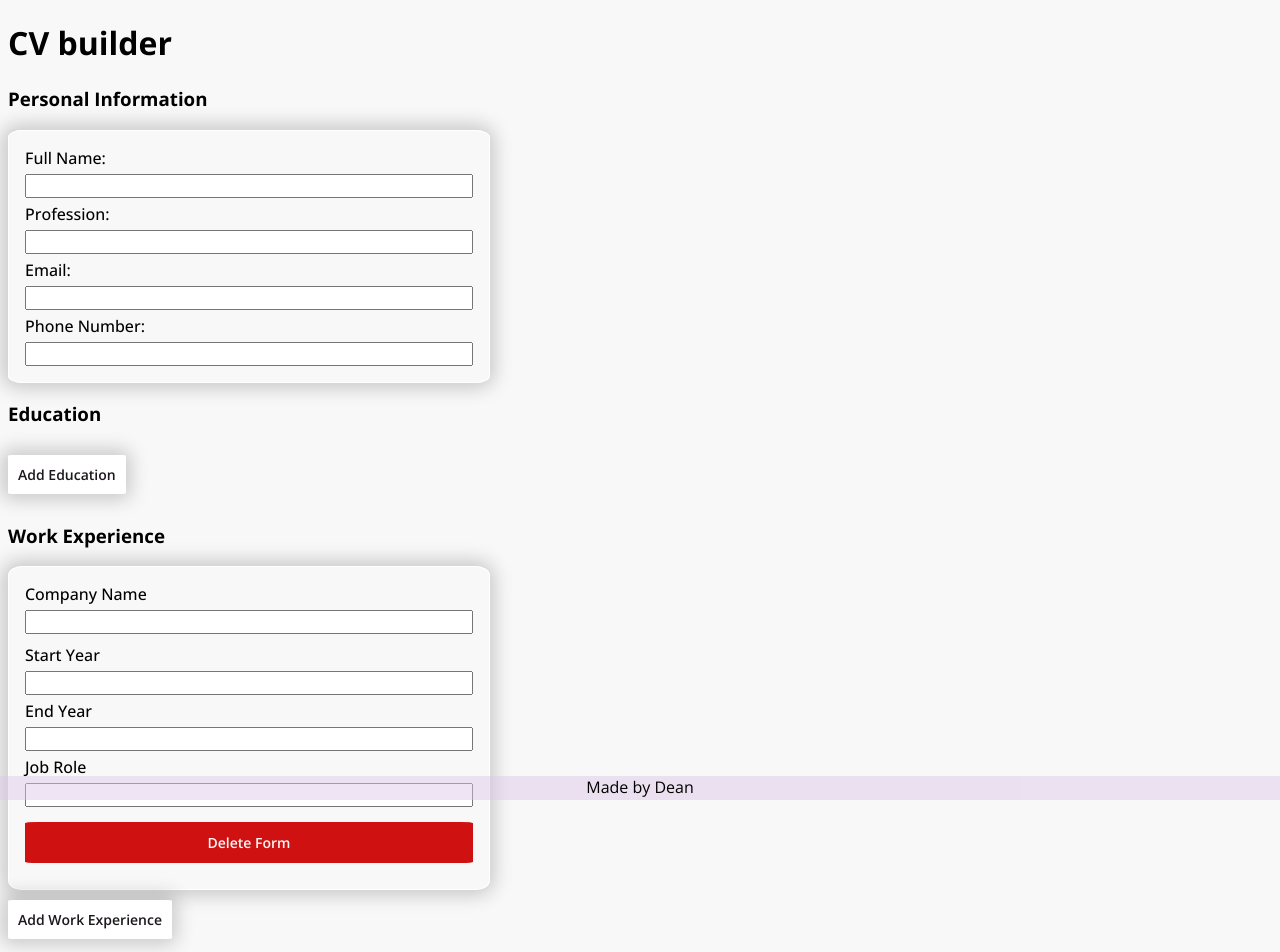
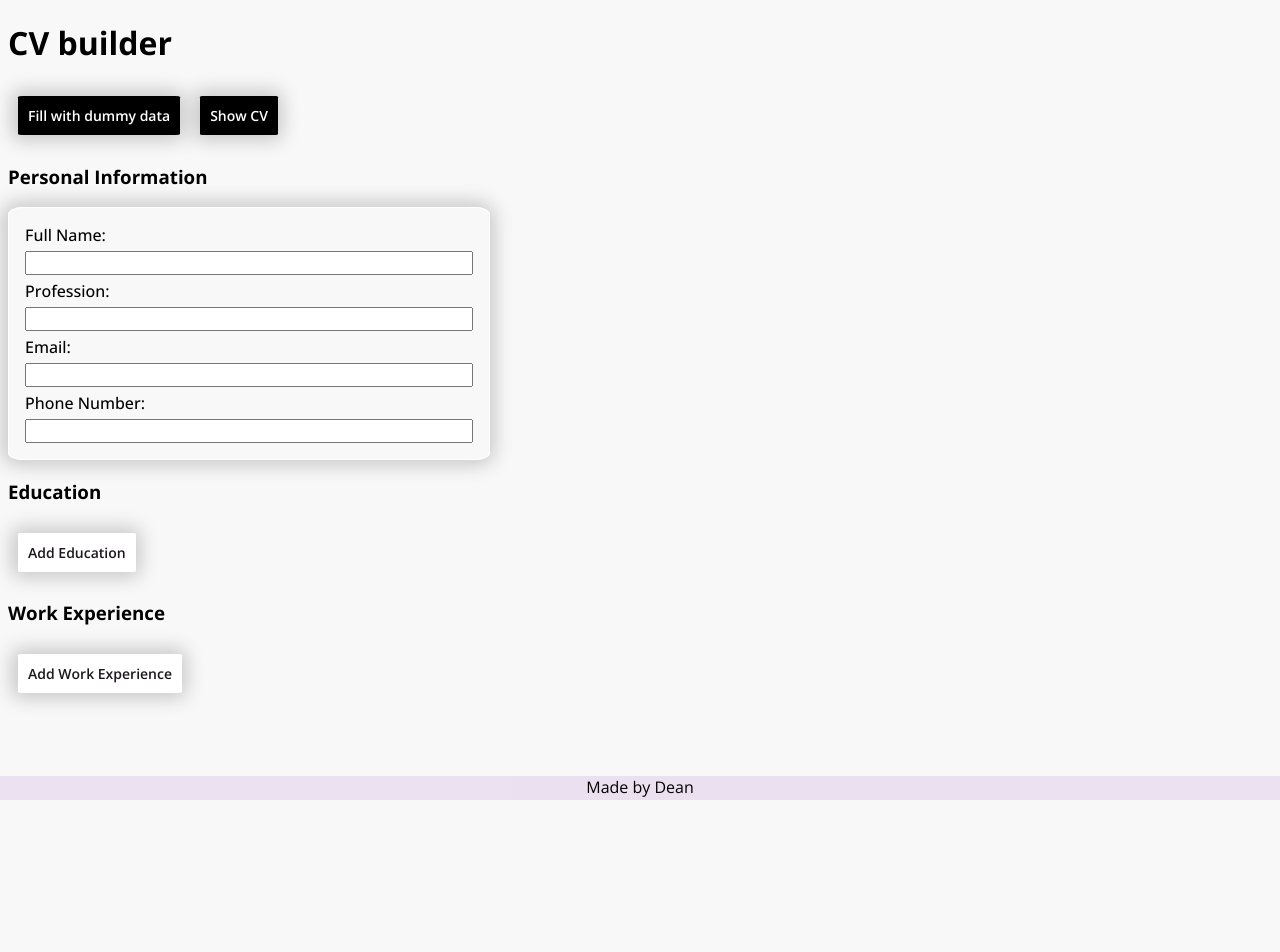
Before and after one commit to betrion/cv-project, a React (Create React App) app: page / in a window 1280 px wide. Shown: the top 952 px of the page. After the commit the page ends 829 px from the top, so only its background shows below. Built offline with nearby package versions, Linux system fonts and the light colour scheme.

Commit message:
all inputs working

```diff
--- a/src/App.js
+++ b/src/App.js
@@ -2,6 +2,8 @@ import "./styles/style.css";
 import React from "react";
 import Personal from "./components/Personal";
 import Education from "./components/Education";
+import WorkEx from "./components/WorkEx";
+import dummyData from "./components/dummyData";
 
 export default class App extends React.Component {
   constructor() {
@@ -14,21 +16,14 @@ export default class App extends React.Component {
         phone: "",
       },
       educations: [],
-      workExperiences: [
-        {
-          id: Math.round(Math.random() * 10000),
-          companyName: "",
-          startYear: "",
-          endYear: "",
-          jobRole: "",
-        },
-      ],
+      workExperiences: [],
     };
     this.handleChange = this.handleChange.bind(this);
-    this.addEducation = this.addEducation.bind(this);
-    this.handleEduChange = this.handleEduChange.bind(this);
-    this.addEduform = this.addEduform.bind(this);
+    this.addQualification = this.addQualification.bind(this);
+    this.handleQualificationChange = this.handleQualificationChange.bind(this);
+    this.renderForms = this.renderForms.bind(this);
     this.deleteForm = this.deleteForm.bind(this);
+    this.fillWithDummyData = this.fillWithDummyData.bind(this);
   }
   handleChange = (e) => {
     const value = e.target.value;
@@ -39,8 +34,12 @@ export default class App extends React.Component {
       },
     }));
   };
-  handleEduChange = (e) => {
+  fillWithDummyData = () => {
+    return this.setState(dummyData);
+  };
+  handleQualificationChange = (e) => {
     // ružno odrađeno, izvuci objekt iz statea, uredi ga i zabij nazad..
+    if (e.target.parentElement.className === "eduForm") {
       const eduProp = [...this.state.educations];
       const eduPropIndex = eduProp.findIndex(
         (eduValue) =>
@@ -48,9 +47,21 @@ export default class App extends React.Component {
       );
       eduProp[eduPropIndex][e.target.name] = e.target.value;
       this.setState({ educations: eduProp });
+    }
+    if (e.target.parentElement.className === "workForm") {
+      const workProp = [...this.state.workExperiences];
+      const workPropIndex = workProp.findIndex(
+        (workValue) =>
+          parseInt(workValue.id) === parseInt(e.target.parentElement.id)
+      );
+      workProp[workPropIndex][e.target.name] = e.target.value;
+      this.setState({ workExperiences: workProp });
+    }
   };
-  addEducation = () => {
-    this.setState((prevstate) => ({
+
+  addQualification = (targetBtn) => {
+    if (targetBtn.target.className === "eduBtn") {
+      return this.setState((prevstate) => ({
         educations: [
           ...prevstate.educations,
           {
@@ -61,35 +72,82 @@ export default class App extends React.Component {
           },
         ],
       }));
+    }
+    if (targetBtn.target.className === "workBtn") {
+      return this.setState((prevstate) => ({
+        workExperiences: [
+          ...prevstate.workExperiences,
+          {
+            id: Math.round(Math.random() * 10000),
+            companyName: "",
+            startYear: "",
+            endYear: "",
+            jobRole: "",
+          },
+        ],
+      }));
+    }
   };
-  addEduform = () => {
-    return this.state.educations.map((education) => {
+
+  //Reusable komponenta? xD
+  renderForms = (targetForm) => {
+    if (targetForm === "educations") {
+      return this.state[targetForm].map((qualification) => {
         return (
           <Education
-          eduProps={education}
-          key={education.id}
-          handleEduChange={this.handleEduChange}
+            eduProps={qualification}
+            key={qualification.id}
+            handleQualificationChange={this.handleQualificationChange}
             deleteForm={this.deleteForm}
-          formId={education.id}
+            formId={qualification.id}
           />
         );
       });
+    }
+    if (targetForm === "workExperiences") {
+      return this.state[targetForm].map((qualification) => {
+        return (
+          <WorkEx
+            workProps={qualification}
+            key={qualification.id}
+            handleQualificationChange={this.handleQualificationChange}
+            deleteForm={this.deleteForm}
+            formId={qualification.id}
+          />
+        );
+      });
+    }
   };
   deleteForm = (e) => {
-    // console.log(e.target.id);
     e.preventDefault();
-    const filteredEducations = this.state.educations.filter((education) => {
-      return parseInt(education.id) !== parseInt(e.target.id);
+    const filteredQualifications = this.state[
+      e.target.parentElement.className === "eduForm"
+        ? "educations"
+        : "workExperiences"
+    ].filter((qualification) => {
+      return parseInt(qualification.id) !== parseInt(e.target.id);
     });
-    this.setState({
-      educations: [...filteredEducations],
+    if (e.target.parentElement.className === "eduForm") {
+      return this.setState({
+        educations: [...filteredQualifications],
       });
+    }
+    if (e.target.parentElement.className === "workForm") {
+      return this.setState({
+        workExperiences: [...filteredQualifications],
+      });
+    }
   };
   render() {
     return (
       <div className="pageContainer">
         <div className="contentWrapper">
           <h1>CV builder</h1>
+          <button className="dummyBtn" onClick={this.fillWithDummyData}>
+            Fill with dummy data
+          </button>
+          <section className="cvPreview hidden"></section>
+          <button className="previewToggle">Show CV</button>
           <section className="personalInfo">
             <Personal
               personalInfo={this.state.personalInfo}
@@ -98,39 +156,21 @@ export default class App extends React.Component {
           </section>
 
           <h3>Education</h3>
-          <section className="educationInfo">{this.addEduform()}</section>
-          <button className="eduBtn" onClick={this.addEducation}>
+          <button className="eduBtn" onClick={this.addQualification}>
             Add Education
           </button>
+          <section className="educationInfo">
+            {this.renderForms("educations")}
+          </section>
 
           <h3>Work Experience</h3>
+          <button className="workBtn" onClick={this.addQualification}>
+            Add Work Experience
+          </button>
           <section className="workInfo">
-            <form className="workForm">
-              <label htmlFor="companyName">Company Name</label>
-              <input
-                className="companyName"
-                id="companyName"
-                name="companyName"
-              ></input>
-              <label
-                htmlFor="courseStudied"
-                id="courseStudied"
-                name="courseStudied"
-              ></label>
-              <label htmlFor="startYear">Start Year</label>
-              <input
-                className="startYear"
-                id="startYear"
-                name="startYear"
-              ></input>
-              <label htmlFor="endYear">End Year</label>
-              <input className="endYear" id="endYear" name="endYear"></input>
-              <label htmlFor="jobRole">Job Role</label>
-              <input type="text" className="jobRole" id="jobRole" />
-              <button className="deleteBtn">Delete Form</button>
-            </form>
-            <button className="eduBtn">Add Work Experience</button>
+            {this.renderForms("workExperiences")}
           </section>
+
           <footer>Made by Dean</footer>
         </div>
       </div>
--- a/src/components/Education.js
+++ b/src/components/Education.js
@@ -13,7 +13,7 @@ export default class Education extends Component {
             id="schoolName"
             name="schoolName"
             value={this.props.eduProps.schoolName}
-            onChange={this.props.handleEduChange}
+            onChange={this.props.handleQualificationChange}
           ></input>
           <label
             htmlFor="courseStudied"
@@ -26,7 +26,7 @@ export default class Education extends Component {
             id="startYear"
             name="startYear"
             value={this.props.eduProps.startYear}
-            onChange={this.props.handleEduChange}
+            onChange={this.props.handleQualificationChange}
           ></input>
           <label htmlFor="endYear">End Year</label>
           <input
@@ -34,7 +34,7 @@ export default class Education extends Component {
             id="endYear"
             name="endYear"
             value={this.props.eduProps.endYear}
-            onChange={this.props.handleEduChange}
+            onChange={this.props.handleQualificationChange}
           ></input>
           <button
             className="deleteBtn"
--- /dev/null
+++ b/src/components/dummyData.js
@@ -0,0 +1,46 @@
+const dummyData = {
+  personalInfo: {
+    fullName: "John Smith",
+    profession: "Software Developer",
+    email: "john.doe@gmail.com",
+    phone: "555-333-1822",
+  },
+  educations: [
+    {
+      id: Math.round(Math.random() * 10000),
+      schoolName: "Berkley High",
+      startYear: "2005",
+      endYear: "2010",
+    },
+    {
+      id: Math.round(Math.random() * 10000),
+      schoolName: "John University",
+      startYear: "2011",
+      endYear: "2016",
+    },
+  ],
+  workExperiences: [
+    {
+      id: Math.round(Math.random() * 10000),
+      companyName: "Mc'Donalds",
+      startYear: "2010",
+      endYear: "2012",
+      jobRole: "Crew Worker",
+    },
+    {
+      id: Math.round(Math.random() * 10000),
+      companyName: "Google",
+      startYear: "2013",
+      endYear: "2016",
+      jobRole: "Google Intern",
+    },
+    {
+      id: Math.round(Math.random() * 10000),
+      companyName: "Microsoft",
+      startYear: "2017",
+      endYear: "2022",
+      jobRole: "MULTI BILIONAIRE",
+    },
+  ],
+};
+export default dummyData;
--- a/src/styles/style.css
+++ b/src/styles/style.css
@@ -33,18 +33,23 @@ label {
 .deleteBtn,
 .eduBtn,
 .workBtn,
-.previewBtn {
+.previewBtn,
+.previewToggle,
+.dummyBtn {
   background-color: #ffffff;
   border: #ffffff;
   color: #1c181d;
   font-size: 14px;
   font-weight: 600;
   padding: 10px;
-  margin: 10px 0;
+  margin: 10px 10px;
   -webkit-box-shadow: -1px 0px 19px 5px rgba(0, 0, 0, 0.31);
   -moz-box-shadow: -1px 0px 19px 5px rgba(0, 0, 0, 0.31);
   box-shadow: -1px 0px 19px 5px rgba(0, 0, 0, 0.199);
   border-radius: 3%;
+}
+button:hover {
+  filter: brightness(80%);
 }
 
 .deleteBtn {
@@ -57,7 +62,8 @@ label {
 button {
   cursor: pointer;
 }
-.educationInfo {
+.educationInfo,
+.workInfo {
   display: flex;
   gap: 1rem;
   flex-wrap: wrap;
@@ -73,3 +79,13 @@ footer {
   height: 1.5rem;
   box-sizing: border-box;
 }
+
+.hidden {
+  display: none;
+}
+
+.dummyBtn,
+.previewToggle {
+  background-color: black;
+  color: white;
+}
```
Also changed, not shown: src/components/WorkEx.js (+58 -0 lines). Lines whose indentation alone changed are shown as unchanged.
